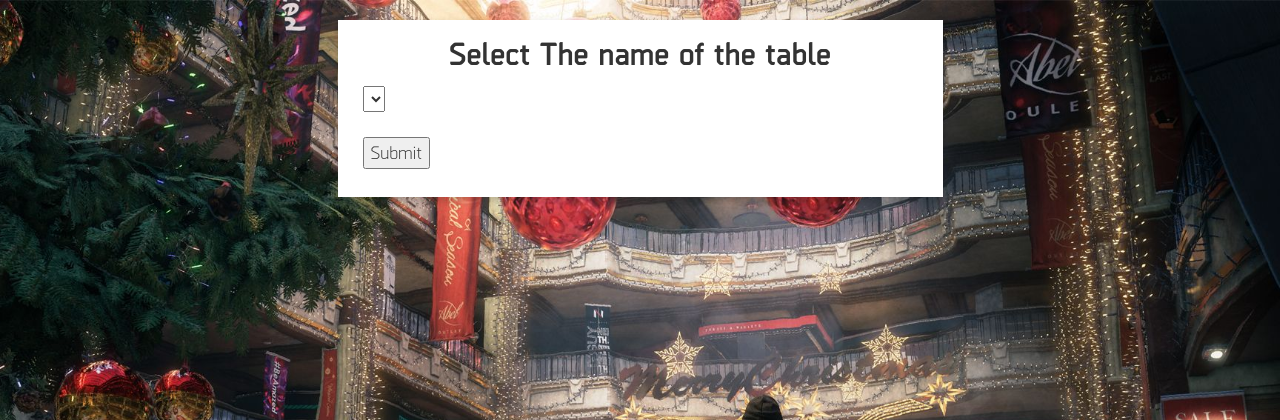
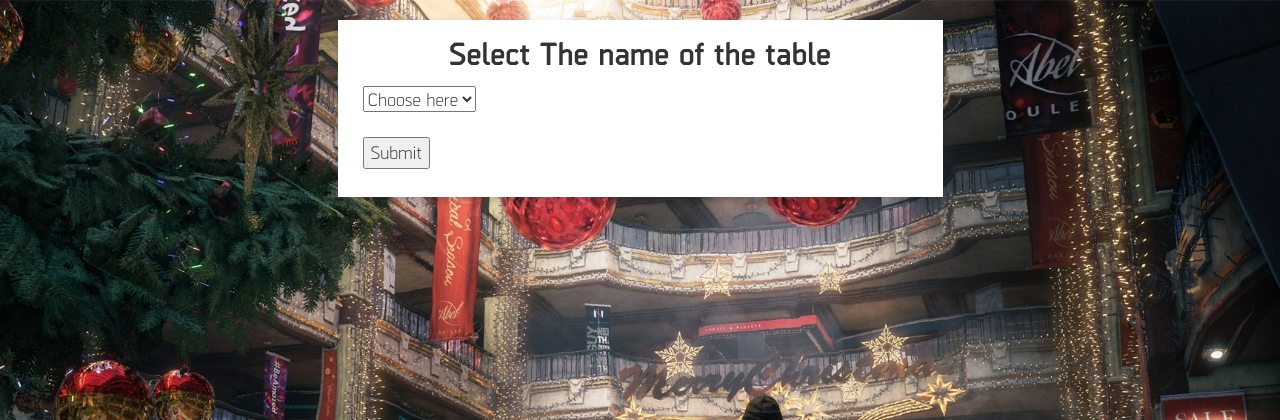
Before and after one commit to ruchit-patel/Division-Forums, a PHP site: page /select.php in a window 1280 px wide; the page is wider, and only the part inside the window is pictured. Shown: the top 420 px of that part. Run offline with PHP 8.4, Linux system fonts and the light colour scheme; lists and menus that the app fills with data are empty; some libraries are stand-ins or nearby versions.

Commit message:
made a default selected as null

```diff
--- a/select.php
+++ b/select.php
@@ -23,6 +23,7 @@
             <div class="dropdown"><form action="insafter.php" method="get">
 
                     <select  id="sel1" name="table">
+                      <option selected disabled>Choose here</option>
                       <?php
                       include 'tabinfo.php';
                       ?>
```
